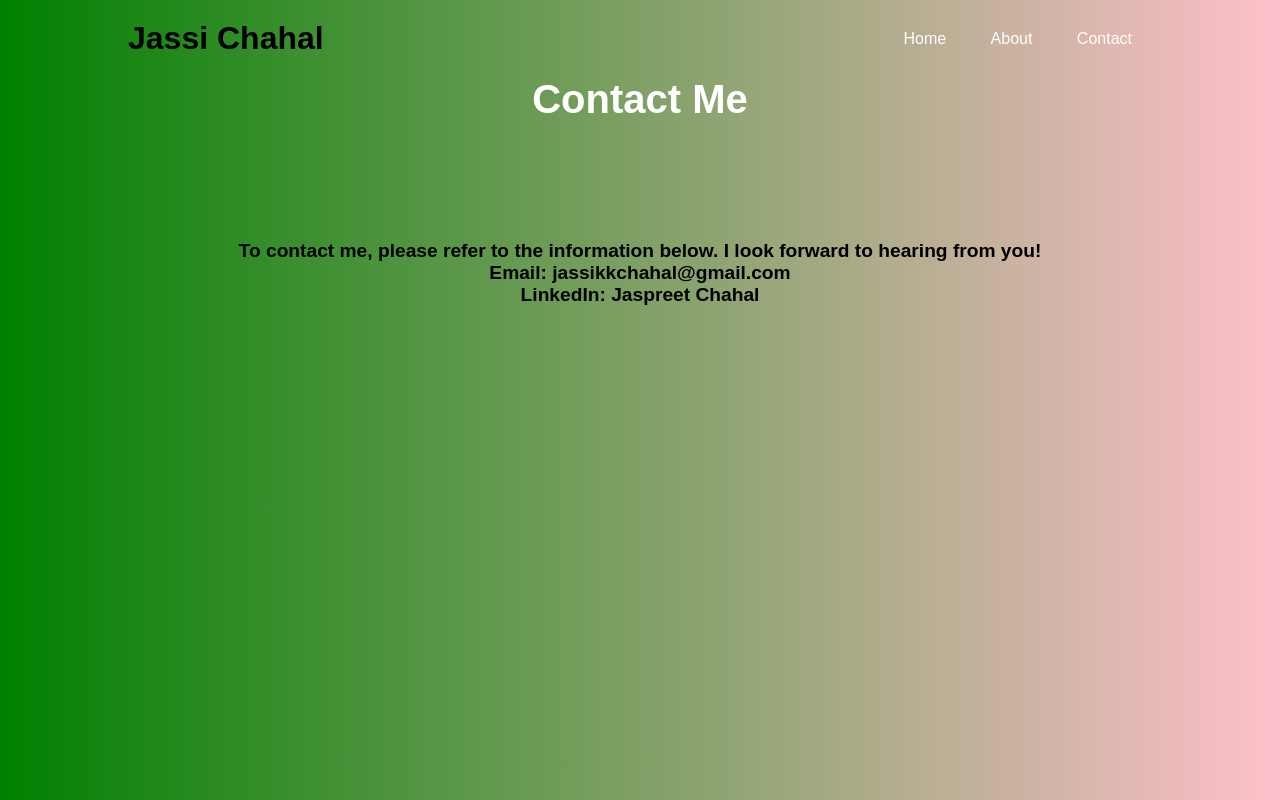
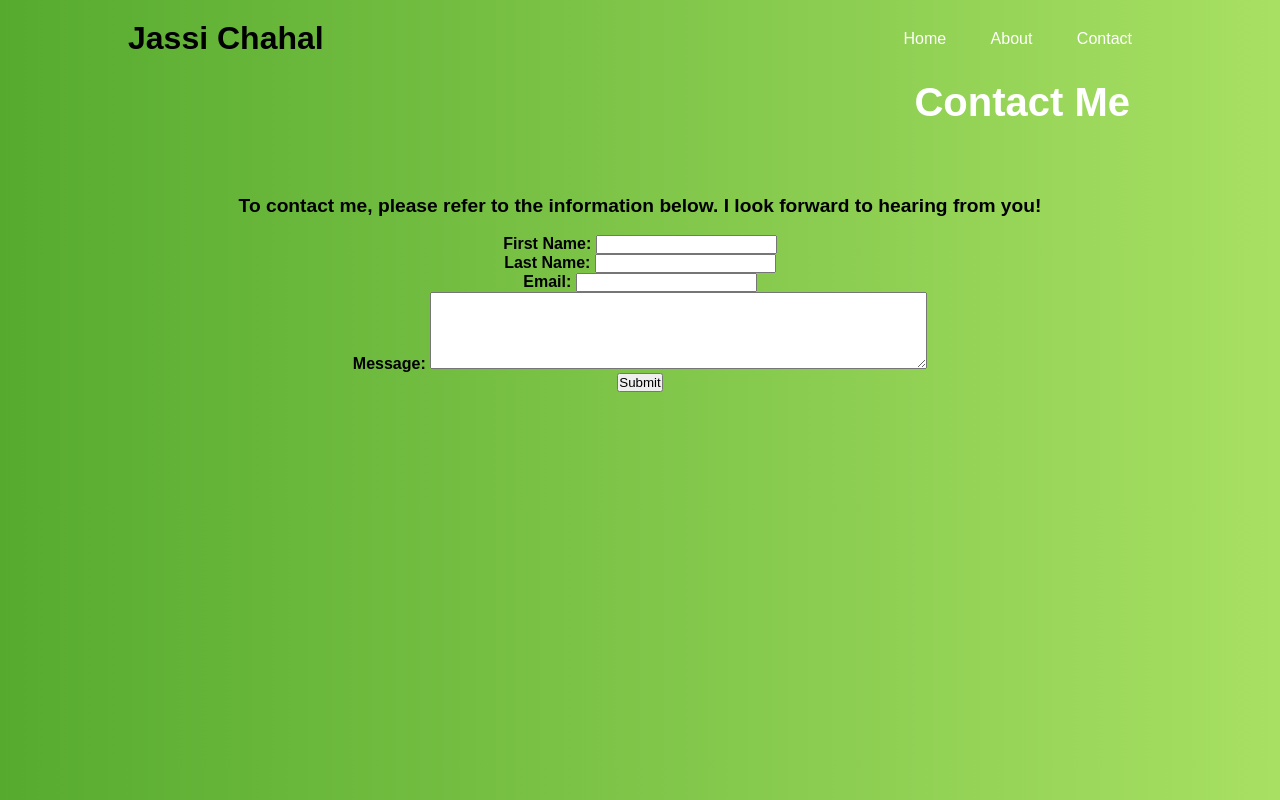
Before and after one commit to jassichahal/jassikchahal, a plain HTML site: page contact.html in a window 1280 px wide. Drawn offline with Linux system fonts and the light colour scheme.

Commit message:
0828 commit

```diff
--- a/contact.html
+++ b/contact.html
@@ -74,13 +74,28 @@
 
                 <div class="text">
 
-                    <h3>Contact Me</h3>
+                    <h3 style="text-align: center; ">Contact Me</h3>
                     <div class="p">
 
                         <margin>
-                            <p>To contact me, please refer to the information below. I look forward to hearing from you!<br>
-                            Email: jassikkchahal@gmail.com<br>
-                            LinkedIn: Jaspreet Chahal</p>
+                            <p>To contact me, please refer to the information below. I look forward to hearing from you!</p>
+                            <br>
+                                <form style="text-align: center; ">
+                                    <label for="first-name">First Name: </label>
+                                    <input type="firstname" id="first-name" name="first-name" required>
+                                    <br>
+                                    <label for="last-name">Last Name: </label>
+                                    <input type="lastname" id="last-name" name="last-name" required>
+                                    <br>
+                                    <label for="email">Email: </label>
+                                    <input type="emailID" id="email" name="email" required>
+                                    <br>
+                                    <label for="form-message">Message: </label>
+                                    <textarea id="form-message" name="form-message" rows="5" cols="60">
+                                    </textarea>
+                                    <br>
+                                    <input type="submit" value="Submit">
+                                </form>
 
                         </margin>
                     </div>
--- a/index.css
+++ b/index.css
@@ -34,7 +34,7 @@ h3 {
     height: 100vh;
     position: relative;
     overflow: hidden;
-    background: linear-gradient(to right, green, pink);
+    background: linear-gradient(to right, #56ab2f, #a8e063);
 }
 
  p {
@@ -174,6 +174,14 @@ nav {
     color: #fff;
 }
 
+.text h3{
+    /* margin: 15px 0;
+    color: black; */
+    position: absolute;
+    top: 10%;
+    right: +150px;
+}
+
 #UpBtn {
     width: 15px;
     cursor: pointer;
@@ -197,11 +205,11 @@ nav {
     top: 0;
 }
 
-.text{
+/* .text{
 
     position: sticky;
      top: 10px;
     bottom: 10px;
     left: 100px;
     right: 50px;
-}
+} */
```
Also changed, not shown: about.html (+4 -29 lines), index.html (+4 -2 lines).
